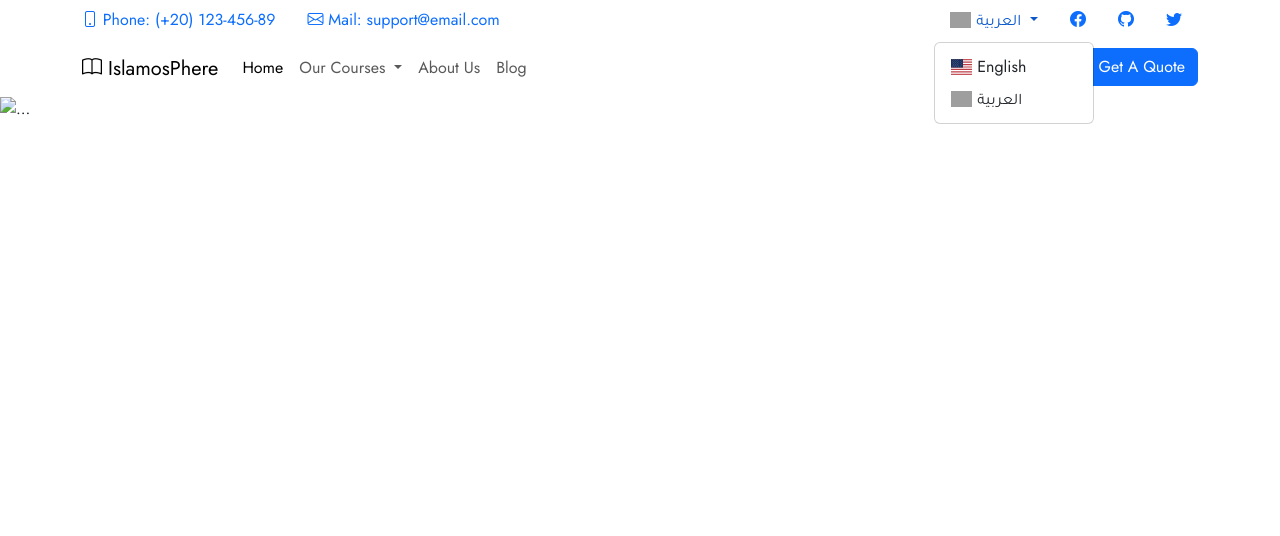
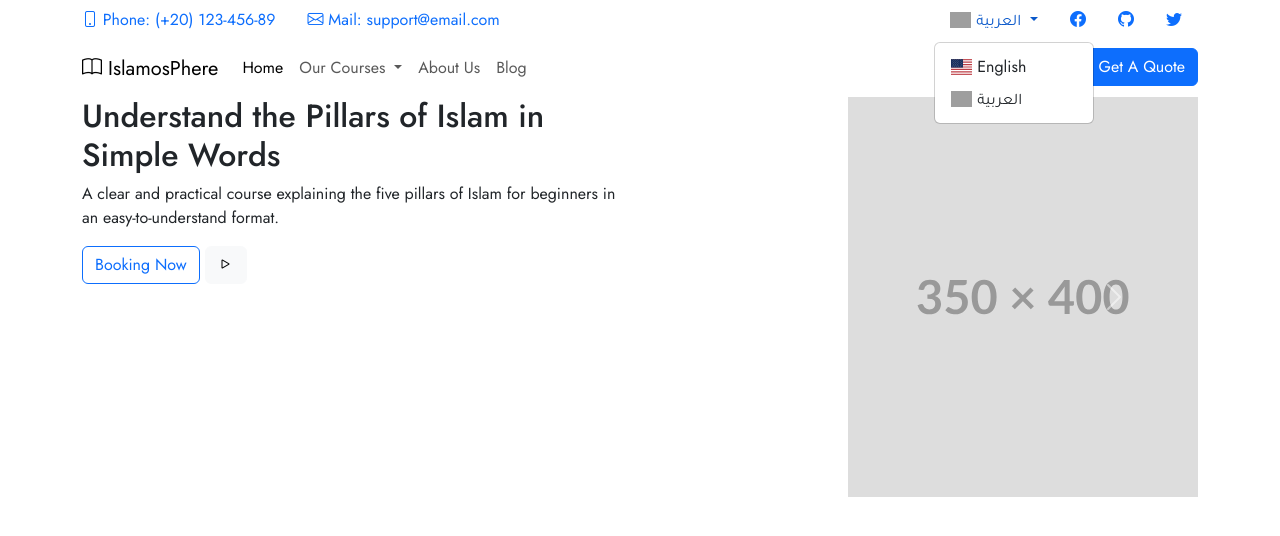
Before and after one commit to ahmedelsewailky/islamosphere, a plain HTML site: page index.html in a window 1280 px wide. Both pictures are taken after a click on the link "العربية". Drawn offline with Linux system fonts and the light colour scheme; grey boxes are pictures that could not be loaded.

Commit message:
Hero section structure complete

```diff
--- a/index.html
+++ b/index.html
@@ -157,32 +157,68 @@
       </nav><!-- ./Navbar -->
 
       <!-- =================================================================  Hero Section -->
-      <div id="heroSectionSlider" class="carousel slide">
+      <div class="hero-section">
+        <div class="container">
+          <div id="heroSectionSlider" class="carousel carousel-fade" data-bs-ride="carousel">
             <div class="carousel-indicators">
-          <button type="button" data-bs-target="#heroSectionSlider" data-bs-slide-to="0" class="active" aria-current="true" aria-label="Slide 1"></button>
-          <button type="button" data-bs-target="#heroSectionSlider" data-bs-slide-to="1" aria-label="Slide 2"></button>
-          <button type="button" data-bs-target="#heroSectionSlider" data-bs-slide-to="2" aria-label="Slide 3"></button>
+              <button type="button" data-bs-target="#heroSectionSlider" data-bs-slide-to="0" class="active"
+                aria-current="true" aria-label="Slide 1"></button>
+              <button type="button" data-bs-target="#heroSectionSlider" data-bs-slide-to="1"
+                aria-label="Slide 2"></button>
+              <button type="button" data-bs-target="#heroSectionSlider" data-bs-slide-to="2"
+                aria-label="Slide 3"></button>
             </div>
             <div class="carousel-inner">
               <div class="carousel-item active">
-            <img src="..." class="d-block w-100" alt="...">
-            <div class="carousel-caption d-none d-md-block">
-              <h5>First slide label</h5>
-              <p>Some representative placeholder content for the first slide.</p>
+                <div class="row">
+                  <div class="col-md-6">
+                    <span>Welcome To IslamosPhere!</span>
+                    <h2>Learn to Read the Quran with Confidence</h2>
+                    <p>Start your journey with the Arabic alphabet and master the basics of Quranic recitation, even if
+                      you don’t speak Arabic.</p>
+
+                    <a href="#" class="btn btn-outline-primary">Booking Now</a>
+                    <button type="button" class="btn btn-light">
+                      <i class="bi bi-play"></i>
+                    </button>
+                  </div>
+                  <div class="col-md-6 text-end">
+                    <img src="assets/images/350x400.svg" alt="Image">
+                  </div>
                 </div>
               </div>
               <div class="carousel-item">
-            <img src="..." class="d-block w-100" alt="...">
-            <div class="carousel-caption d-none d-md-block">
-              <h5>Second slide label</h5>
-              <p>Some representative placeholder content for the second slide.</p>
+                <div class="row">
+                  <div class="col-md-6">
+                    <h2>Understand the Pillars of Islam in Simple Words</h2>
+                    <p>A clear and practical course explaining the five pillars of Islam for beginners in an
+                      easy-to-understand format.</p>
+
+                    <a href="#" class="btn btn-outline-primary">Booking Now</a>
+                    <button type="button" class="btn btn-light">
+                      <i class="bi bi-play"></i>
+                    </button>
+                  </div>
+                  <div class="col-md-6 text-end">
+                    <img src="assets/images/350x400.svg" alt="Image">
+                  </div>
                 </div>
               </div>
               <div class="carousel-item">
-            <img src="..." class="d-block w-100" alt="...">
-            <div class="carousel-caption d-none d-md-block">
-              <h5>Third slide label</h5>
-              <p>Some representative placeholder content for the third slide.</p>
+                <div class="row">
+                  <div class="col-md-6">
+                    <h2>Tajweed Made Easy for Beginners</h2>
+                    <p>Learn the rules of Tajweed step-by-step to improve your Quranic recitation with clarity and
+                      correctness.</p>
+
+                    <a href="#" class="btn btn-outline-primary">Booking Now</a>
+                    <button type="button" class="btn btn-light">
+                      <i class="bi bi-play"></i>
+                    </button>
+                  </div>
+                  <div class="col-md-6 text-end">
+                    <img src="assets/images/350x400.svg" alt="Image">
+                  </div>
                 </div>
               </div>
             </div>
@@ -196,6 +232,8 @@
               <span class="carousel-control-next-icon" aria-hidden="true"></span>
               <span class="visually-hidden">Next</span>
             </button>
+          </div>
+        </div>
       </div>
     </div>
   </div>
```
Also changed, not shown: assets/images/350x400.svg (added), assets/images/section-title-icon.png (added). Lines whose indentation alone changed are shown as unchanged.
